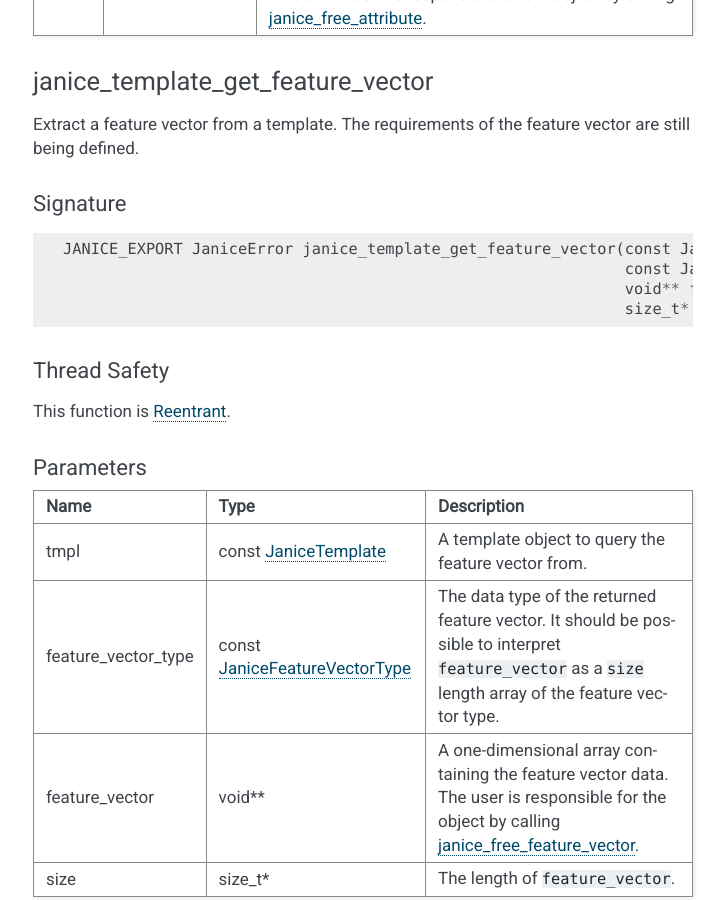
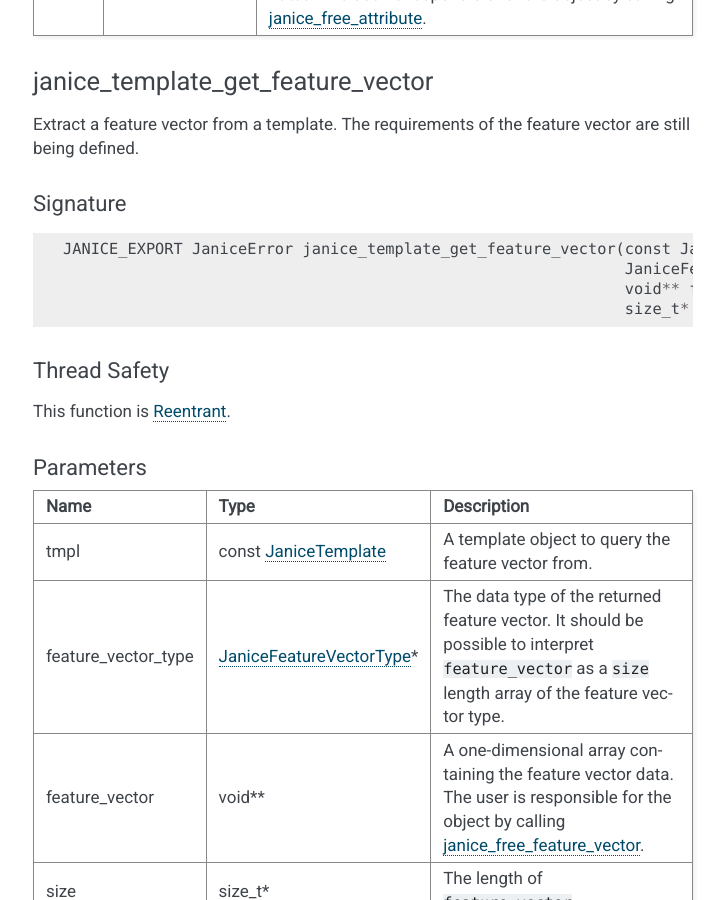
Before and after one commit to Noblis/INVSC-janice, a Sphinx documentation site: the page built from docs/source/api/enrollment.rst, in a window 1280 px wide and 900 px high, scrolled down 15116 px. Shown: the whole window, without its empty margins (387-1112 px from the left). Built offline with Sphinx 7.4.7, drawn with Linux system fonts in a browser that asks for light colours.

Commit message:
Feature vector type should be an output parameter

```diff
--- a/docs/source/api/enrollment.rst
+++ b/docs/source/api/enrollment.rst
@@ -607,7 +607,7 @@
 ::
 
     JANICE_EXPORT JaniceError janice_template_get_feature_vector(const JaniceTemplate tmpl,
-                                                                 const JaniceFeatureVectorType feature_vector_type,
+                                                                 JaniceFeatureVectorType* feature_vector_type,
                                                                  void** feature_vector,
                                                                  size_t* length);
 
@@ -619,17 +619,17 @@
 Parameters
 ^^^^^^^^^^
 
-+---------------------+--------------------------------------+--------------------------------------------------------------------------------------------------------------------------------------------------------------------+
-|        Name         |                 Type                 |                                                                            Description                                                                             |
-+=====================+======================================+====================================================================================================================================================================+
-| tmpl                | const :ref:`JaniceTemplate`          | A template object to query the feature vector from.                                                                                                                |
-+---------------------+--------------------------------------+--------------------------------------------------------------------------------------------------------------------------------------------------------------------+
-| feature_vector_type | const :ref:`JaniceFeatureVectorType` | The data type of the returned feature vector. It should be possible to interpret :code:`feature_vector` as a :code:`size` length array of the feature vector type. |
-+---------------------+--------------------------------------+--------------------------------------------------------------------------------------------------------------------------------------------------------------------+
-| feature_vector      | void\*\*                             | A one-dimensional array containing the feature vector data. The user is responsible for the object by calling :ref:`janice_free_feature_vector`.                   |
-+---------------------+--------------------------------------+--------------------------------------------------------------------------------------------------------------------------------------------------------------------+
-| size                | size\_t\*                            | The length of :code:`feature_vector`.                                                                                                                              |
-+---------------------+--------------------------------------+--------------------------------------------------------------------------------------------------------------------------------------------------------------------+
++---------------------+----------------------------------+--------------------------------------------------------------------------------------------------------------------------------------------------------------------+
+|        Name         |               Type               |                                                                            Description                                                                             |
++=====================+==================================+====================================================================================================================================================================+
+| tmpl                | const :ref:`JaniceTemplate`      | A template object to query the feature vector from.                                                                                                                |
++---------------------+----------------------------------+--------------------------------------------------------------------------------------------------------------------------------------------------------------------+
+| feature_vector_type | :ref:`JaniceFeatureVectorType`\* | The data type of the returned feature vector. It should be possible to interpret :code:`feature_vector` as a :code:`size` length array of the feature vector type. |
++---------------------+----------------------------------+--------------------------------------------------------------------------------------------------------------------------------------------------------------------+
+| feature_vector      | void\*\*                         | A one-dimensional array containing the feature vector data. The user is responsible for the object by calling :ref:`janice_free_feature_vector`.                   |
++---------------------+----------------------------------+--------------------------------------------------------------------------------------------------------------------------------------------------------------------+
+| size                | size\_t\*                        | The length of :code:`feature_vector`.                                                                                                                              |
++---------------------+----------------------------------+--------------------------------------------------------------------------------------------------------------------------------------------------------------------+
 
 .. _janice_serialize_template:
 
```
Also changed, not shown: 1 other file.
